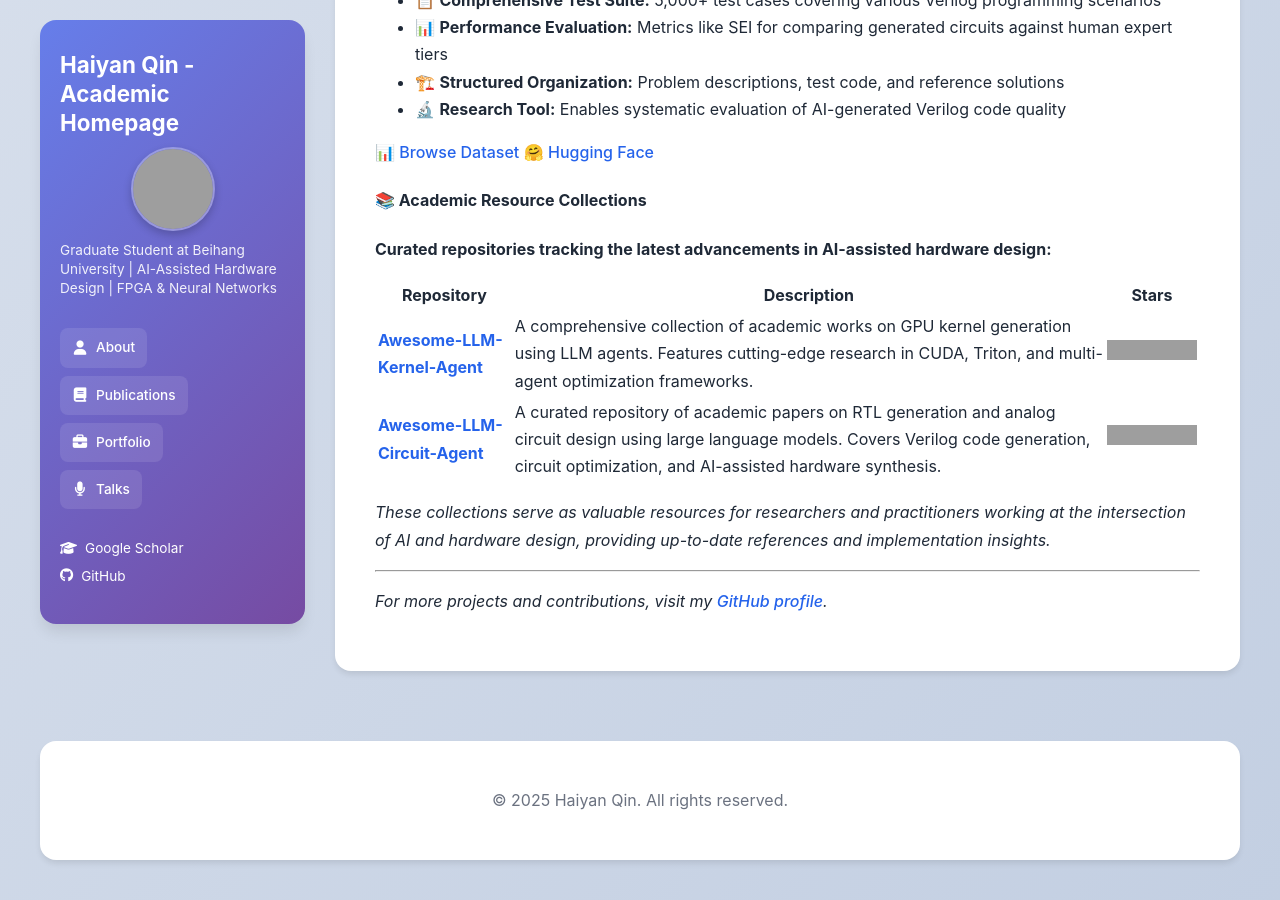
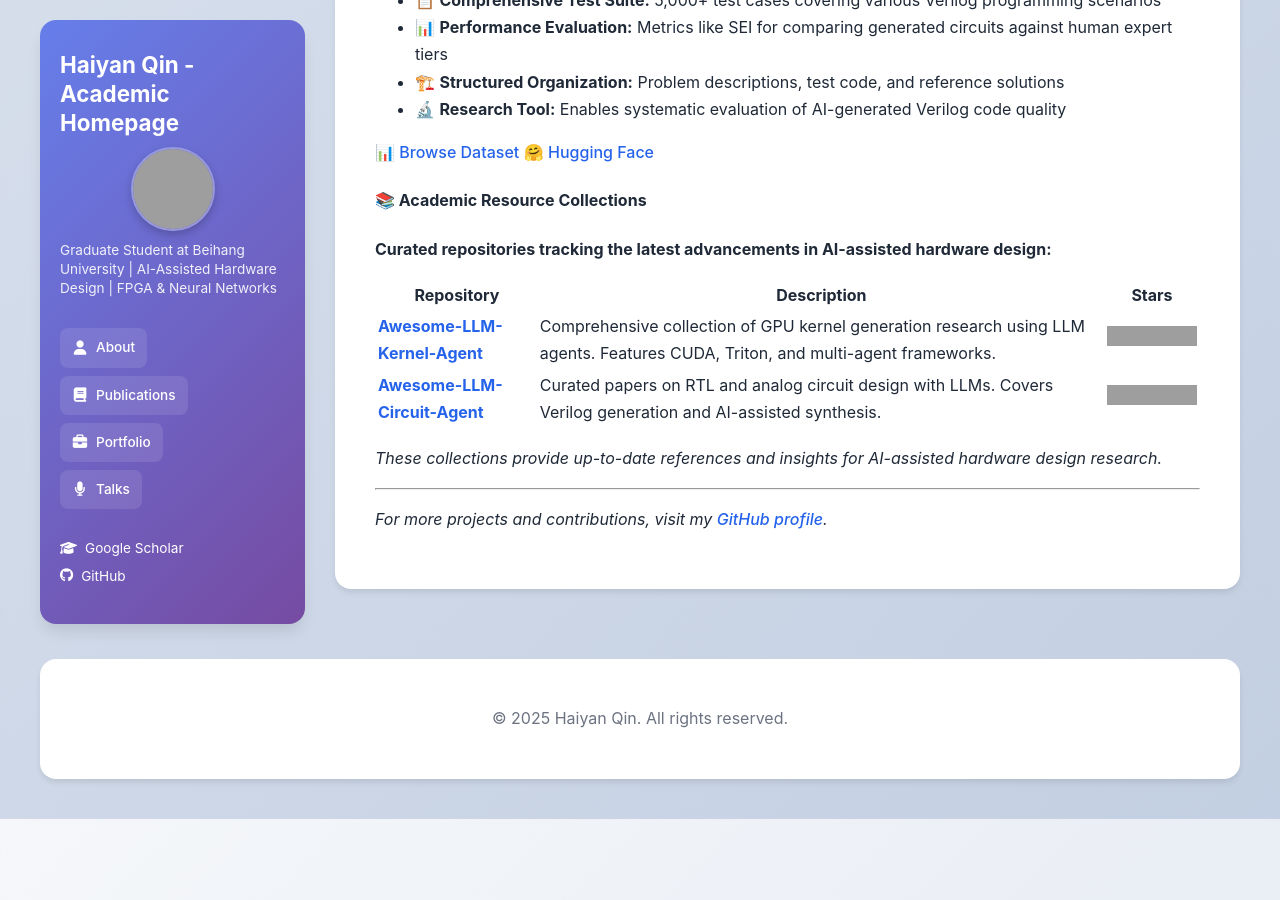
Before and after one commit to qhy991/qhy991.github.io, a Jekyll site: the page built from portfolio.md, in a window 1280 px wide and 900 px high, scrolled down 3665 px, cut to the strip 0-900 px from the top of the window. Built offline with Jekyll 4.4.1, drawn with Linux system fonts in a browser that asks for light colours; after the commit the page ends 4484 px from its top, so only the background shows below that; grey boxes are pictures that could not be loaded.

Commit message:
Fix table formatting in academic resource collections
- Shorten description text in Markdown table to prevent line wrapping issues
- Simplify the footer description for better readability
- Maintain all links and functionality while improving display formatting

```diff
--- a/portfolio.md
+++ b/portfolio.md
@@ -234,10 +234,10 @@ Please contact me if you are interested in working together on research or educa
 
 | Repository | Description | Stars |
 |------------|-------------|-------|
-| [**Awesome-LLM-Kernel-Agent**](https://github.com/qhy991/Awesome-LLM-Kernel-Agent) | A comprehensive collection of academic works on GPU kernel generation using LLM agents. Features cutting-edge research in CUDA, Triton, and multi-agent optimization frameworks. | ![Stars](https://img.shields.io/github/stars/qhy991/Awesome-LLM-Kernel-Agent?style=social) |
-| [**Awesome-LLM-Circuit-Agent**](https://github.com/qhy991/Awesome-LLM-Circuit-Agent) | A curated repository of academic papers on RTL generation and analog circuit design using large language models. Covers Verilog code generation, circuit optimization, and AI-assisted hardware synthesis. | ![Stars](https://img.shields.io/github/stars/qhy991/Awesome-LLM-Circuit-Agent?style=social) |
+| [**Awesome-LLM-Kernel-Agent**](https://github.com/qhy991/Awesome-LLM-Kernel-Agent) | Comprehensive collection of GPU kernel generation research using LLM agents. Features CUDA, Triton, and multi-agent frameworks. | ![Stars](https://img.shields.io/github/stars/qhy991/Awesome-LLM-Kernel-Agent?style=social) |
+| [**Awesome-LLM-Circuit-Agent**](https://github.com/qhy991/Awesome-LLM-Circuit-Agent) | Curated papers on RTL and analog circuit design with LLMs. Covers Verilog generation and AI-assisted synthesis. | ![Stars](https://img.shields.io/github/stars/qhy991/Awesome-LLM-Circuit-Agent?style=social) |
 
-*These collections serve as valuable resources for researchers and practitioners working at the intersection of AI and hardware design, providing up-to-date references and implementation insights.*
+*These collections provide up-to-date references and insights for AI-assisted hardware design research.*
 
 ---
 
```
